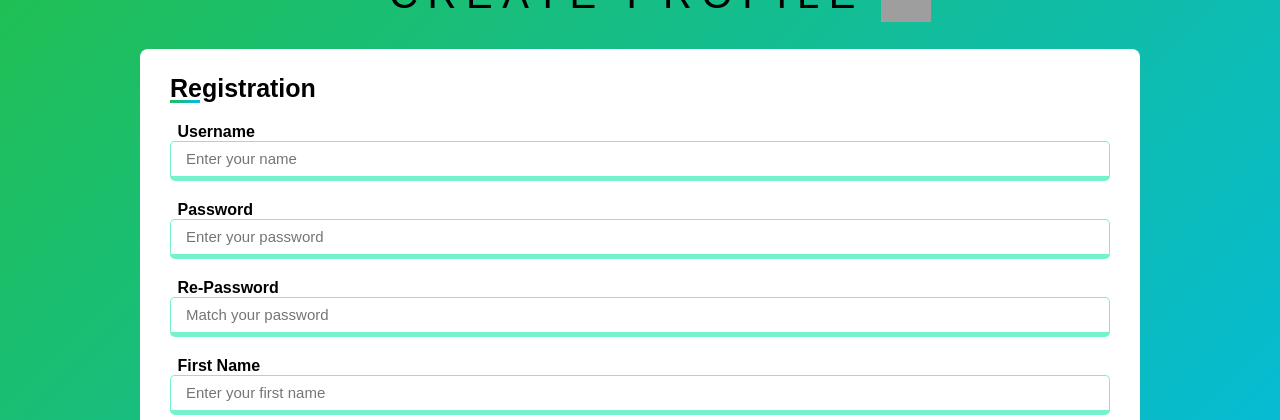
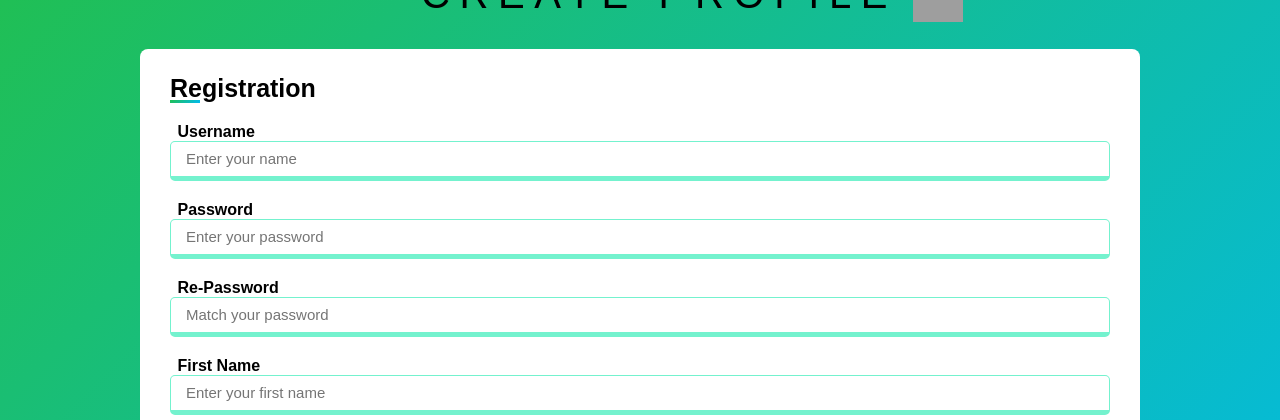
Before and after one commit to pperorin/Telecare, a Django app: page /signup in a window 1280 px wide. Shown: the top 420 px of the page. Run offline with Django 3.2, Linux system fonts and the light colour scheme; grey boxes are pictures that could not be loaded.

Commit message:
pull and merge with zen

```diff
--- a/djangoproject/blogs/static/css/style_signup.css
+++ b/djangoproject/blogs/static/css/style_signup.css
@@ -4,6 +4,7 @@
   display: flex;
   flex-direction: row;
   justify-content: center;
+  margin-left: 4rem;
 }
 
 .Topic {
--- a/djangoproject/templates/signup.html
+++ b/djangoproject/templates/signup.html
@@ -1,6 +1,6 @@
 {% comment %} {%extends 'layout.html' %}  {% endcomment %}
 {% load static %}
-    <link rel="stylesheet" href="{%static 'css/style_signup.css' %}" />
+    <link rel="stylesheet" href="{%static 'css/style_Signup.css' %}" />
 {% block content %}
 
 <title>Sign Up</title>
```
Also changed, not shown: djangoproject/blogs/static/RegisBG.jpg (added).
